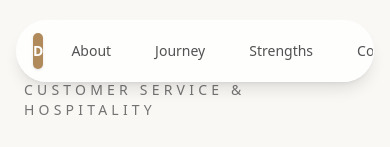
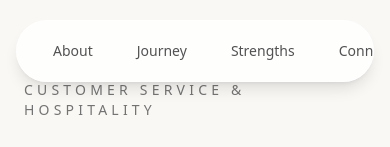
Before and after one commit to lalman-dev/dove-profile, a Next.js app: page / in a window 390 px wide. Shown: the top 147 px of the page. Built offline with nearby package versions, Linux system fonts and the light colour scheme; a web font is replaced by a local one.

Commit message:
fix: disable sticky strengths layout on mobile devices

```diff
--- a/src/components/navbar/navbar.tsx
+++ b/src/components/navbar/navbar.tsx
@@ -47,18 +47,7 @@ export default function Navbar() {
     <nav
       className={`fixed left-4 right-4 z-50 overflow-x-auto rounded-full border border-white/40 backdrop-blur-xl transition-all duration-300 ${scrolled ? "top-3 bg-transparent backdrop-blur-sm shadow-xl px-3 py-1" : "top-5 bg-white/80 shadow-lg px-4 py-3"}`}
     >
-      <div className="flex items-center justify-between gap-2">
-        <button
-          onClick={() =>
-            document.getElementById("home")?.scrollIntoView({
-              behavior: "smooth",
-            })
-          }
-          className="flex h-9 w-9 items-center justify-center rounded-full bg-[#B08A5B] text-sm font-semibold text-white shadow-sm transition-transform hover:scale-105"
-        >
-          D
-        </button>
-
+      <div className="flex items-center gap-2">
         <ul className="flex items-center gap-1 whitespace-nowrap">
           {navItems.map((item) => (
             <li key={item.id}>
--- a/src/components/strengths/strengths.tsx
+++ b/src/components/strengths/strengths.tsx
@@ -14,7 +14,7 @@ export default function Strengths() {
             initial="hidden"
             whileInView="visible"
             viewport={{ once: true }}
-            className="sticky top-32 h-fit"
+            className="lg:sticky lg:top-32 h-fit"
           >
             <span className="text-sm uppercase tracking-[0.25em] text-[#B08A5B]">
               Personal Strengths
```
